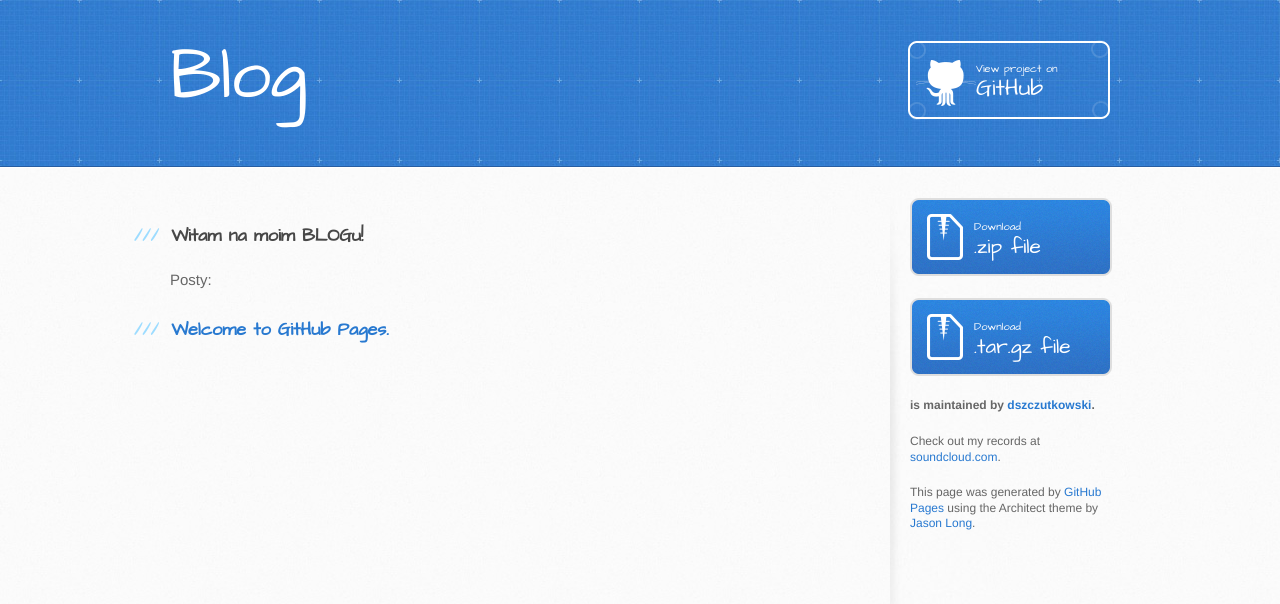
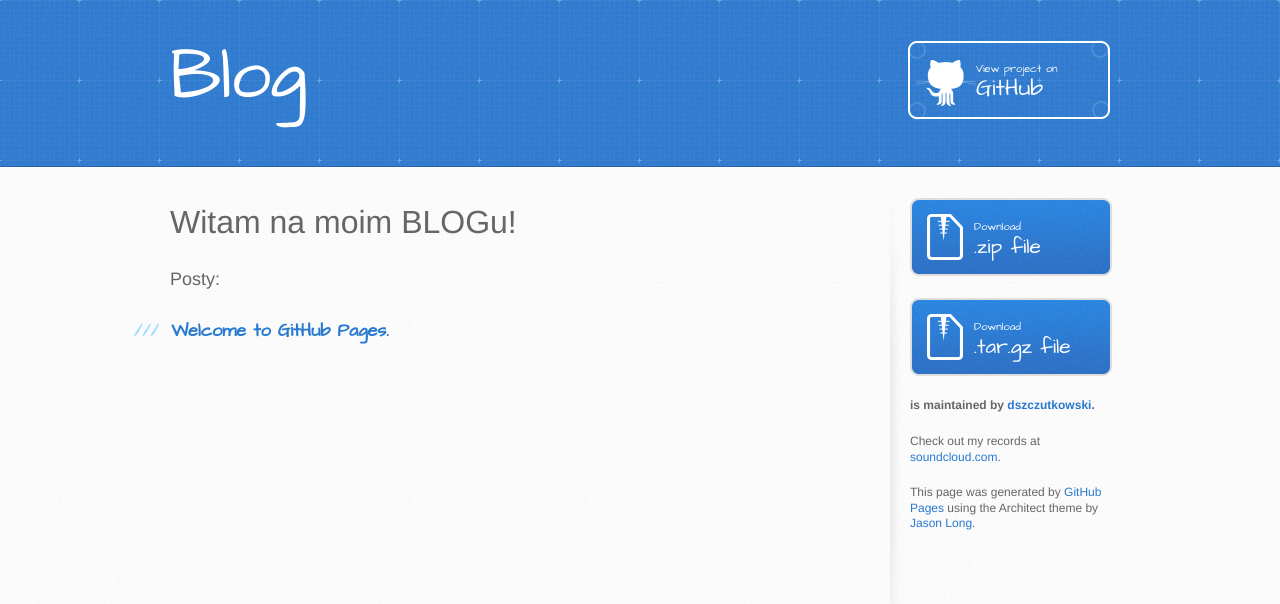
Before and after one commit to dszczutkowski/BLOG, a Jekyll site: the page index.html, which Jekyll copies as it is, in a window 1280 px wide. Shown: the top 604 px of the page. Built offline with Jekyll 4.4.1, drawn with Linux system fonts in a browser that asks for light colours; Markdown is read by kramdown in place of the engine named in the settings.

Commit message:
Update index.html

```diff
--- a/index.html
+++ b/index.html
@@ -29,11 +29,9 @@
       <div class="inner clearfix">
         <section id="main-content">
 
-          <h3>
-<a name="designer-templates" class="anchor" href="#designer-templates"><span class="octicon octicon-link"></span></a>Witam na moim BLOGu!</h3>
 
-           <p></p>
-            <p>Posty:</p>
+           <p><font size="6">Witam na moim BLOGu!</font></p>
+            <p><font size="4">Posty:</font></p>
 
           <h3>
 <a name="designer-templates" class="anchor" href="#designer-templates"><span class="octicon octicon-link"></span></a><a href="http://dszczutkowski.github.io/BLOG/Welcome.html">Welcome to GitHub Pages.</a></h3>
```
